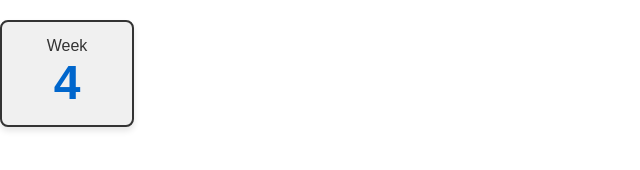
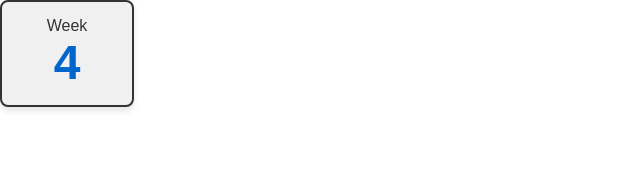
Before and after one commit to spiky-frog/SemWeekWidgit, a plain HTML site: page index.html in a window 1280 px wide. Shown: the whole page, without its empty margins (0-640 px from the left). Drawn offline with Linux system fonts and the light colour scheme.

Commit message:
Update semester-week-widget.css

```diff
--- a/semester-week-widget.css
+++ b/semester-week-widget.css
@@ -1,6 +1,6 @@
 .week-widget-container {
     position: fixed;
-    top: 20px;
+    top: 0px;
     left: 0px;
     z-index: 1000;
 }
```
